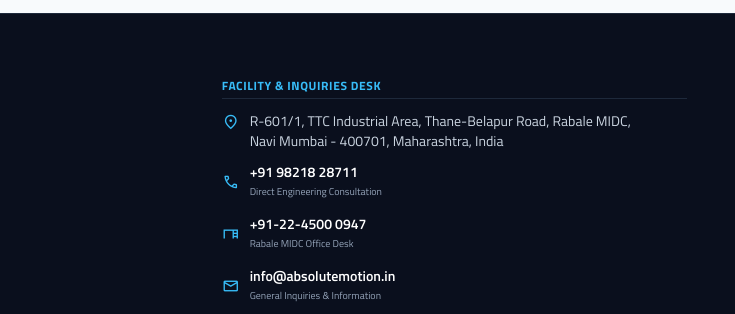
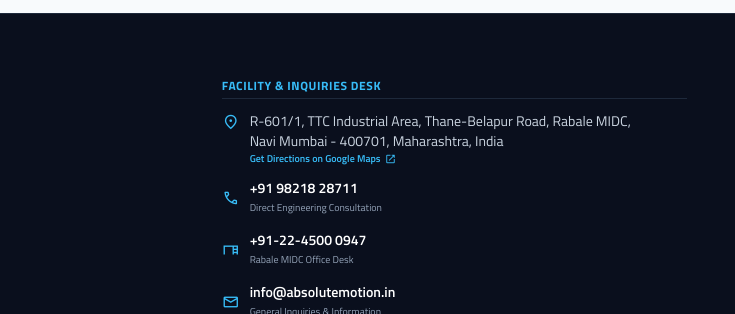
Before and after one commit to abhishekcodee/Landing-Page_AMPL, a plain HTML site: page index.html in a window 1280 px wide. Shown: the part 5687-6001 px from the top of the page, 545-1280 px from the left. Drawn offline with nearby package versions, Linux system fonts and the light colour scheme.

Commit message:
Make facility address an interactive Google Maps directions link

```diff
--- a/index.html
+++ b/index.html
@@ -1356,15 +1356,24 @@
             Facility &amp; Inquiries Desk
           </div>
           <div class="space-y-3 text-slate-300">
-            <!-- Facility Address -->
-            <div class="flex items-start gap-2.5">
-              <span class="material-symbols-outlined text-[18px] text-sky-400 flex-shrink-0 mt-0.5">location_on</span>
-              <span class="text-slate-300 leading-snug">
-                R-601/1, TTC Industrial Area, Thane-Belapur Road, Rabale MIDC,<br class="hidden sm:inline" /> Navi
-                Mumbai - 400701,
-                Maharashtra, India
-              </span>
-            </div>
+            <!-- Facility Address (Clickable for Google Maps Directions) -->
+            <a href="https://maps.google.com/?q=Absolute+Motion+Private+Limited,+R-601/1,+TTC+Industrial+Area,+Thane-Belapur+Road,+Rabale+MIDC,+Navi+Mumbai+-+400701"
+              target="_blank" rel="noopener noreferrer"
+              class="flex items-start gap-2.5 hover:text-white transition-colors group"
+              title="Open Google Maps for Directions">
+              <span class="material-symbols-outlined text-[18px] text-sky-400 group-hover:text-sky-300 flex-shrink-0 mt-0.5 transition-colors">location_on</span>
+              <div class="leading-snug">
+                <span class="text-slate-300 group-hover:text-white transition-colors">
+                  R-601/1, TTC Industrial Area, Thane-Belapur Road, Rabale MIDC,<br class="hidden sm:inline" /> Navi
+                  Mumbai - 400701,
+                  Maharashtra, India
+                </span>
+                <span class="flex items-center gap-1 text-[10px] text-sky-400 group-hover:text-sky-300 font-semibold mt-0.5 transition-colors">
+                  <span>Get Directions on Google Maps</span>
+                  <span class="material-symbols-outlined text-[12px]">open_in_new</span>
+                </span>
+              </div>
+            </a>
 
             <!-- Direct Contact (Clickable via tel:) -->
             <a href="tel:+919821828711" class="flex items-center gap-2.5 hover:text-white transition-colors group">
```
